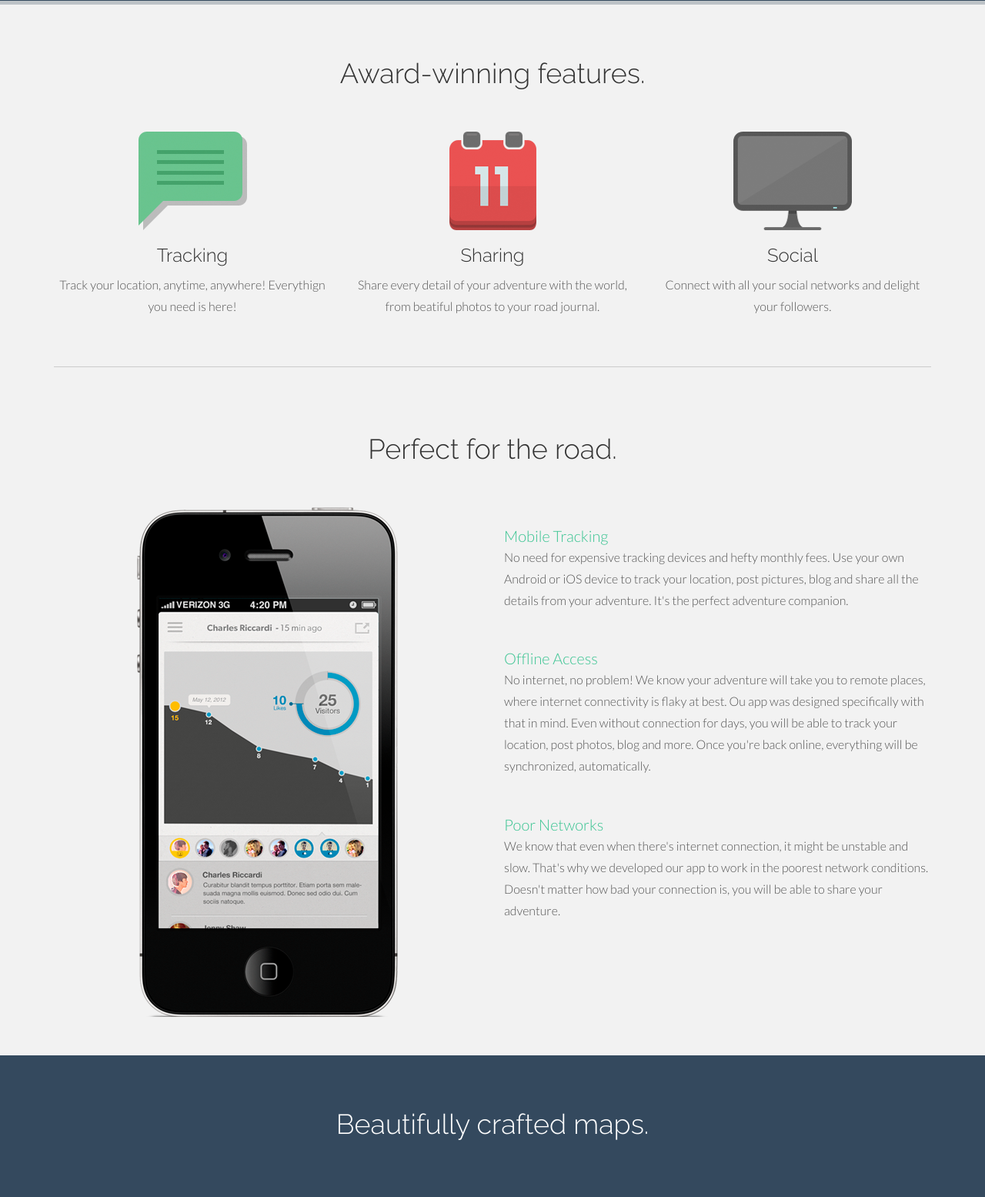
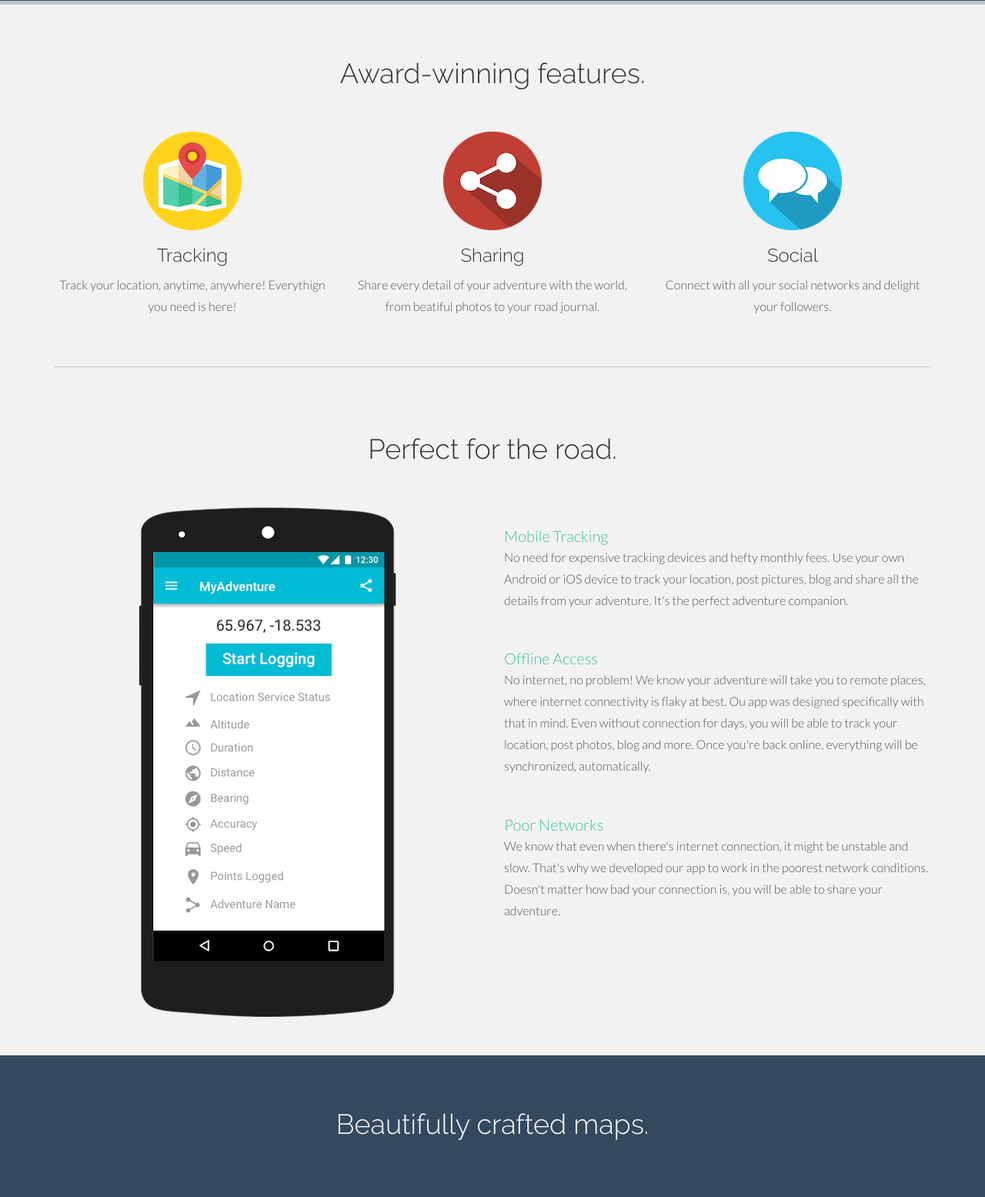
Before and after one commit to yakinaround/myadventure-front, a Flask app: page / in a window 1280 px wide. Shown: the part 657-2212 px from the top of the page at 77% size. Run offline with Flask 2, Linux system fonts and the light colour scheme; parts of the project's set-up code (start-up, migrations or seed data) failed here and were passed over; some libraries are stand-ins or nearby versions.

Commit message:
Updating index images.

```diff
--- a/app/templates/index.html
+++ b/app/templates/index.html
@@ -49,17 +49,17 @@
             <br>
             <br>
             <div class="col-lg-4">
-                <img src="img/intro01.png" alt="">
+                <img src="img/tracking-icon.png" alt="">
                 <h3>Tracking</h3>
                 <p>Track your location, anytime, anywhere! Everythign you need is here!</p>
             </div>
             <div class="col-lg-4">
-                <img src="img/intro02.png" alt="">
+                <img src="img/share-icon.png" alt="">
                 <h3>Sharing</h3>
                 <p>Share every detail of your adventure with the world, from beatiful photos to your road journal.</p>
             </div>
             <div class="col-lg-4">
-                <img src="img/intro03.png" alt="">
+                <img src="img/social-icon.png" alt="">
                 <h3>Social</h3>
                 <p>Connect with all your social networks and delight your followers.</p>
             </div>
@@ -78,7 +78,7 @@
             <br>
             <br>
             <div class="col-lg-6 centered">
-                <img class="centered" src="img/mobile.png" alt="">
+                <img class="centered" src="img/nexus.png" alt="">
             </div>
 
             <div class="col-lg-6">
@@ -130,10 +130,10 @@
                     <!-- Wrapper for slides -->
                     <div class="carousel-inner">
                         <div class="item active">
-                            <img src="img/item-01.png" alt="">
+                            <img src="img/map-01.png" alt="">
                         </div>
                         <div class="item">
-                            <img src="img/item-02.png" alt="">
+                            <img src="img/map-02.png" alt="">
                         </div>
                     </div>
                 </div>
```
Also changed, not shown: app/static/img/map-01.png (added), app/static/img/map-02.png (added), app/static/img/nexus.png (added), app/static/img/share-icon.png (added), app/static/img/social-icon.png (added), app/static/img/tracking-icon.png (added).
